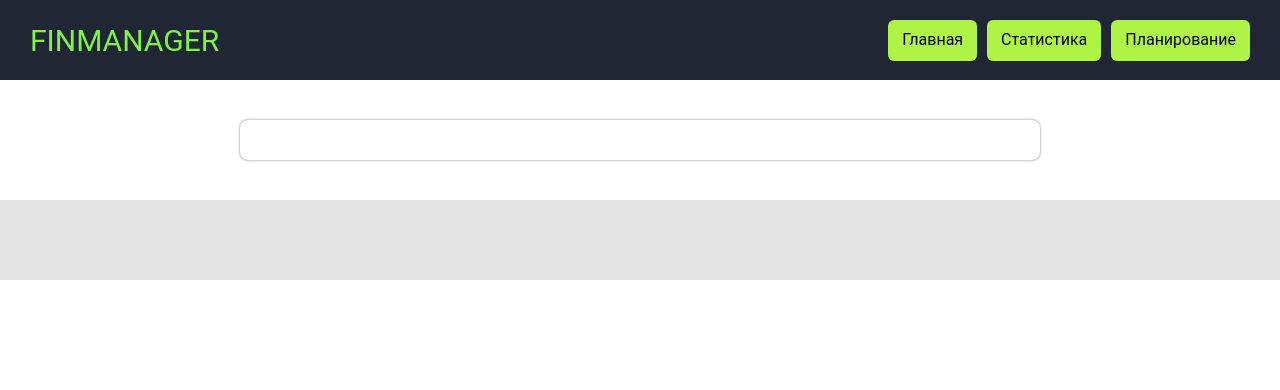
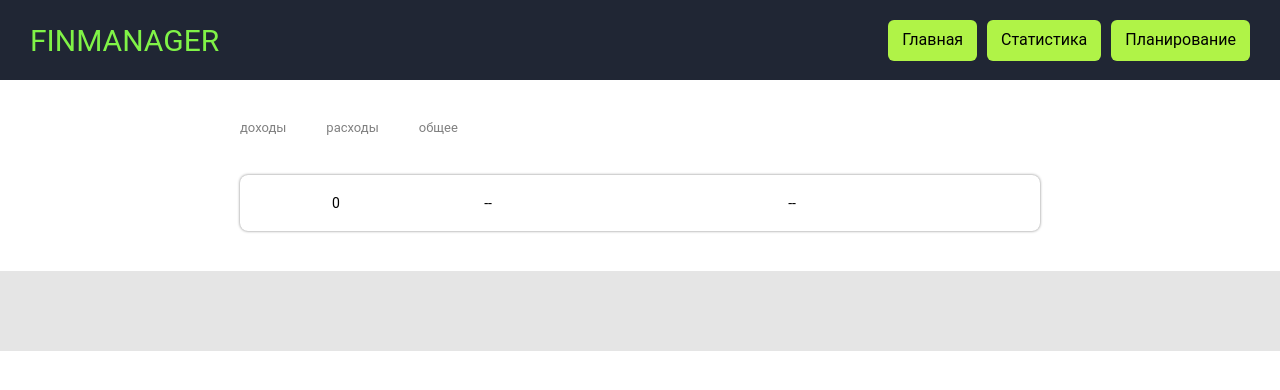
Before and after one commit to karlbelousov/finmanager, a React (Create React App) app: page /stat in a window 1280 px wide. Shown: the top 390 px of the page. Built offline with nearby package versions, Linux system fonts and the light colour scheme.

Commit message:
рефакторинг даталиста: добавил общуую сумму доходов и фильтрацию по типам транзакции

```diff
--- a/src/components/views/local/DataList.tsx
+++ b/src/components/views/local/DataList.tsx
@@ -1,22 +1,79 @@
+import { useEffect, useState } from 'react';
 import css from '../../../styles/dataList.css';
-import { Data } from '../../../type/data';
+import { useAppSelector } from '../../../hooks';
 
-const {DataContainer, ContentLine,ContentCell} = css;
+const {DataContainer, ContentLine,ContentCell, ButtonsLine, ButtonItem} = css;
 
-type DataListProps = {
-  data: Data[];
-};
+const DataList = () => {
+  const data = useAppSelector((state) => state.data);
+  const [dataType, setDataType] = useState('доход');
+  const filterData = data.filter((item) => item.type === dataType);
+  const filterDataSumm = data.filter((item) => item.type === dataType)
+    .reduce((summ, item) => {
+      const {value} = item;
+      return summ + +value;
+    }, 0);
 
-const DataList = ({data = []}: DataListProps) => (
+  const filterDataDelta = data
+    .reduce((summ, item) => {
+      const {value, type} = item;
+      if (type === 'доход') {
+        return summ + +value;
+      } else {
+        return summ - +value;
+      }
+    }, 0);
+
+  const reducerDataType1 = () => setDataType('доход');
+  const reducerDataType2 = () => setDataType('расход');
+  const reducerDataType3 = () => setDataType('');
+
+  useEffect(() => {
+    // eslint-disable-next-line no-console
+    console.log(data);
+  }, [data]);
+
+  return (
+    <>
+      <ButtonsLine>
+        <ButtonItem onClick={reducerDataType1}>доходы</ButtonItem>
+        <ButtonItem onClick={reducerDataType2}>расходы</ButtonItem>
+        <ButtonItem onClick={reducerDataType3}>общее</ButtonItem>
+      </ButtonsLine>
       <DataContainer>
-    {data.map((item, index) => (
-      <ContentLine key={'data'}>
+        {filterData.length > 0 ? (
+          <>
+            {filterData.map((item) => (
+              <ContentLine key={'data'} style={{marginBottom: '10px'}}>
                 <ContentCell width='20%'>{item.value}</ContentCell>
                 <ContentCell width='20%'>{item.type}</ContentCell>
                 <ContentCell width='60%'>{item.comment}</ContentCell>
               </ContentLine>
             ))}
+            <ContentLine>
+              <ContentCell width='20%'>{filterDataSumm}</ContentCell>
+              <ContentCell width='20%'>--</ContentCell>
+              <ContentCell width='60%'>--</ContentCell>
+            </ContentLine>
+          </>) : (
+          <>
+            {data.map((item) => (
+              <ContentLine key={'data'} style={{marginBottom: '10px'}}>
+                <ContentCell width='20%'>{item.value}</ContentCell>
+                <ContentCell width='20%'>{item.type}</ContentCell>
+                <ContentCell width='60%'>{item.comment}</ContentCell>
+              </ContentLine>
+            ))}
+            <ContentLine>
+              <ContentCell width='20%'>{filterDataDelta}</ContentCell>
+              <ContentCell width='20%'>--</ContentCell>
+              <ContentCell width='60%'>--</ContentCell>
+            </ContentLine>
+          </>
+        )}
       </DataContainer>
+    </>
   );
+};
 
 export default DataList;
--- a/src/styles/dataList.css.ts
+++ b/src/styles/dataList.css.ts
@@ -26,6 +26,22 @@ const css = {
     width: ${(props) => props.width};
     font-size: 14px;
     text-align: center;
+  `,
+  ButtonsLine: styled.div`
+    display: flex;
+    align-items: center;
+    position: relative;
+    width: 800px;
+    margin: 0 auto;
+    margin-top: 40px;
+  `,
+  ButtonItem: styled.span`
+    display: block;
+    position: relative;
+    font-size: 13px;
+    color: grey;
+    margin-right: 40px;
+    cursor: pointer;
   `
 };
 
```
Lines whose indentation alone changed are shown as unchanged.
